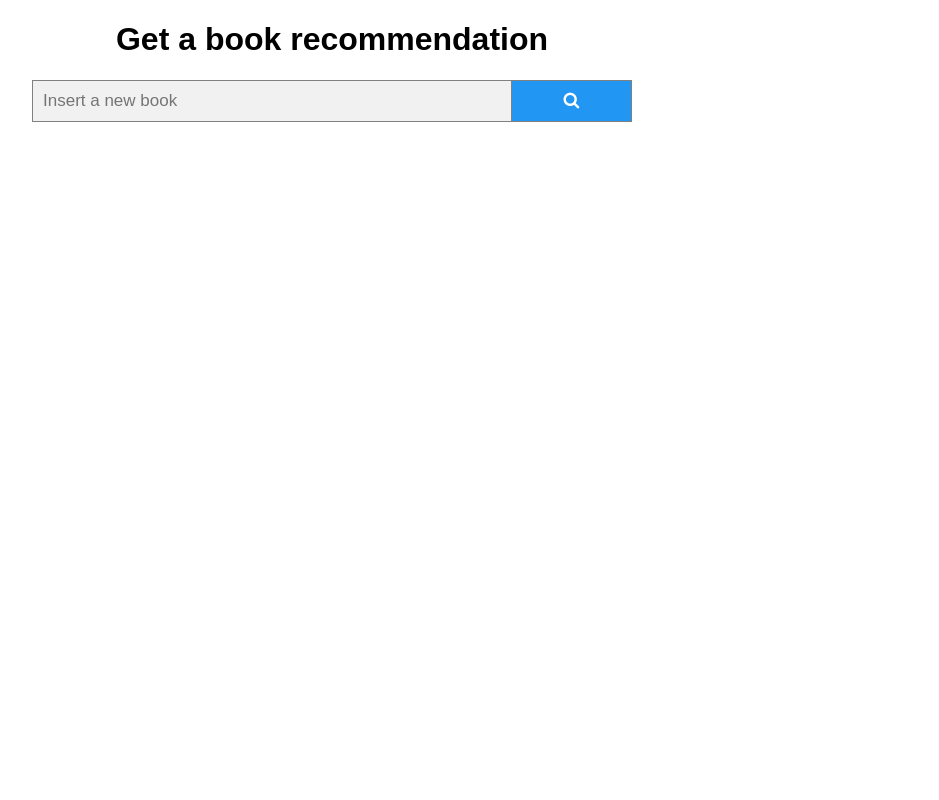
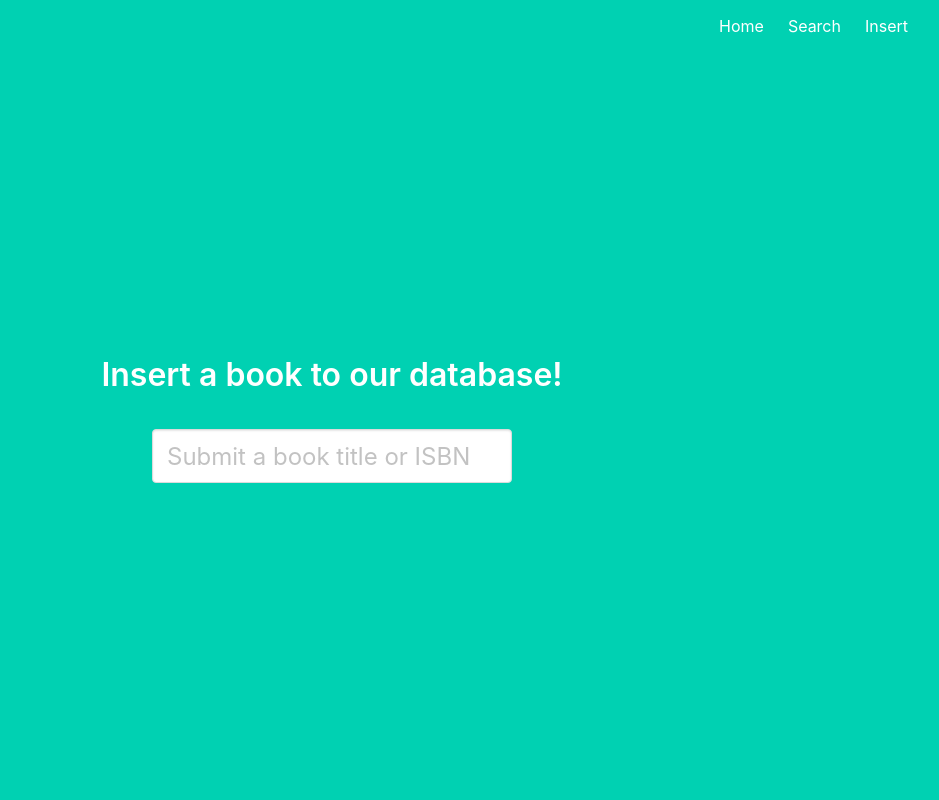
Before and after one commit to essare-rimaz/book_recommendation, a Flask app: page /insert in a window 1280 px wide. Shown: the whole page, without its empty margins (308-1247 px from the left). Run offline with Flask 2, Linux system fonts and the light colour scheme; some libraries are stand-ins or nearby versions.

Commit message:
Added multiple new routes, improved visuals

```diff
--- a/pipeline/flask_app.py
+++ b/pipeline/flask_app.py
@@ -24,7 +24,22 @@ class Books(db.Model):
 
 #endpoint for search
 @app.route('/', methods=['GET', 'POST'])
-def main():
+def index():
+    if request.method == "POST":
+        # gets the info from the form
+        searched_book = request.form['book']
+        try:
+            books_from_db = Books.query.filter_by(name=searched_book).all()
+            return render_template("/search.html", books=books_from_db)
+        except:
+            return "There was an error adding the book"
+
+    else:
+        return render_template('/index.html')
+
+
+@app.route('/search', methods=['GET', 'POST'])
+def search():
     if request.method == "POST":
         # gets the info from the form
         searched_book = request.form['book']
--- a/pipeline/static/index.css
+++ /dev/null
@@ -1,34 +0,0 @@
-/* CSS for search file */
-body {
-  font-family: Arial;
-}
-* {
-  box-sizing: border-box;
-}
-form.example input[type=text] {
-  padding: 10px;
-  font-size: 17px;
-  border: 1px solid grey;
-  float: left;
-  width: 80%;
-  background: #f1f1f1;
-}
-form.example button {
-  float: left;
-  width: 20%;
-  padding: 10px;
-  background: #2196F3;
-  color: white;
-  font-size: 17px;
-  border: 1px solid grey;
-  border-left: none;
-  cursor: pointer;
-}
-form.example button:hover {
-  background: #0b7dda;
-}
-form.example::after {
-  content: "";
-  clear: both;
-  display: table;
-}
--- /dev/null
+++ b/pipeline/templates/base.html
@@ -0,0 +1,44 @@
+<!DOCTYPE html>
+<html>
+
+<head>
+    <meta charset="utf-8">
+    <meta http-equiv="X-UA-Compatible" content="IE=edge">
+    <meta name="viewport" content="width=device-width, initial-scale=1">
+    <title>Flask Auth Example</title>
+    <link rel="stylesheet" href="https://cdnjs.cloudflare.com/ajax/libs/bulma/0.7.2/css/bulma.min.css" />
+</head>
+
+<body>
+    <section class="hero is-primary is-fullheight">
+
+        <div class="hero-head">
+            <nav class="navbar">
+                <div class="container">
+                    <div id="navbarMenuHeroA" class="navbar-menu">
+                        <div class="navbar-end">
+                            <a href="{{ url_for('index') }}" class="navbar-item">
+                                Home
+                            </a>
+                            <a href="{{ url_for('search') }}" class="navbar-item">
+                                Search
+                            </a>
+                            <a href="{{ url_for('insert') }}" class="navbar-item">
+                                Insert
+                            </a>
+                        </div>
+                    </div>
+                </div>
+            </nav>
+        </div>
+
+        <div class="hero-body">
+            <div class="container has-text-centered">
+               {% block content %}
+               {% endblock %}
+            </div>
+        </div>
+    </section>
+</body>
+
+</html>
--- a/pipeline/templates/insert.html
+++ b/pipeline/templates/insert.html
@@ -1,22 +1,16 @@
-<!-- Search Bar -->
-<!DOCTYPE html>
-<html>
-    <head>
-        <meta name="viewport" content="width=device-width, initial-
-        scale=1">
-        <link rel="stylesheet"
-        href="https://cdnjs.cloudflare.com/ajax/libs/font-
-        awesome/4.7.0/css/font-awesome.min.css">
-        <link rel="stylesheet" href="/static/index.css">
-    </head>
-    <body>
-        <h1><center>Get a book recommendation</center></h1>
-        <form class="example" method="post" action=""
-         style="margin:auto;max-width:600px">
-            <input type="text" placeholder="Insert a new book" name="book">
-            <button
-                    type="submit"><i class="fa fa-search"></i>
-            </button>
-        </form>
-    </body>
-</html>
+{% extends "base.html" %}
+
+{% block content %}
+<h1 class="title">
+    Insert a book to our database!
+</h1>
+<div class="column is-4 is-offset-4">
+    <form class="example" method="post" action=""
+     style="margin:auto;max-width:600px">
+        <input class="input is-large" type="text" placeholder="Submit a book title or ISBN" name="book">
+    </form>
+</div>
+{% endblock %}
+<h1 class="title">
+  Get a book recommendation
+</h1>
```
Also changed, not shown: pipeline/templates/index.html (added, +10 -0 lines), pipeline/templates/search.html (+10 -20 lines), pipeline/books.db.
